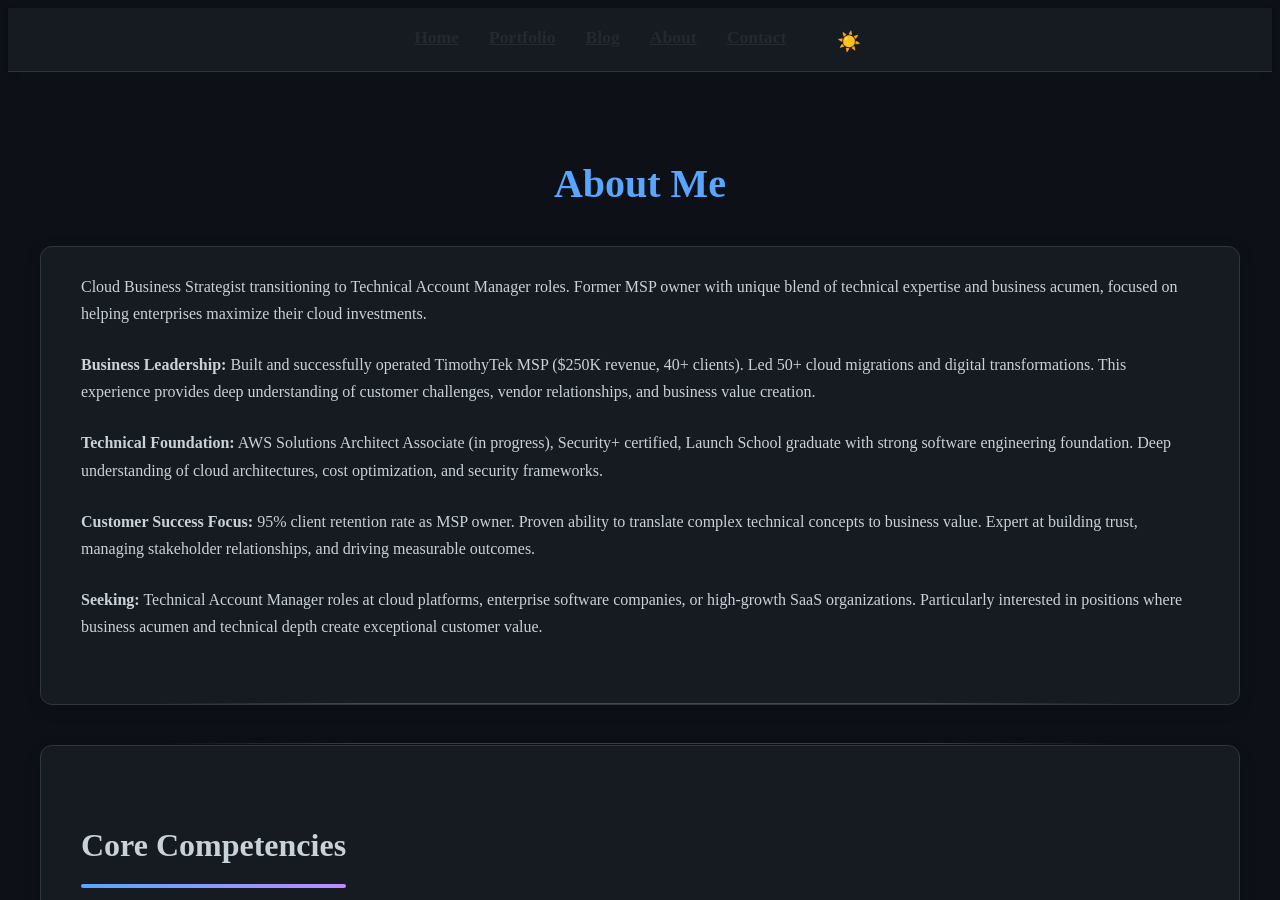
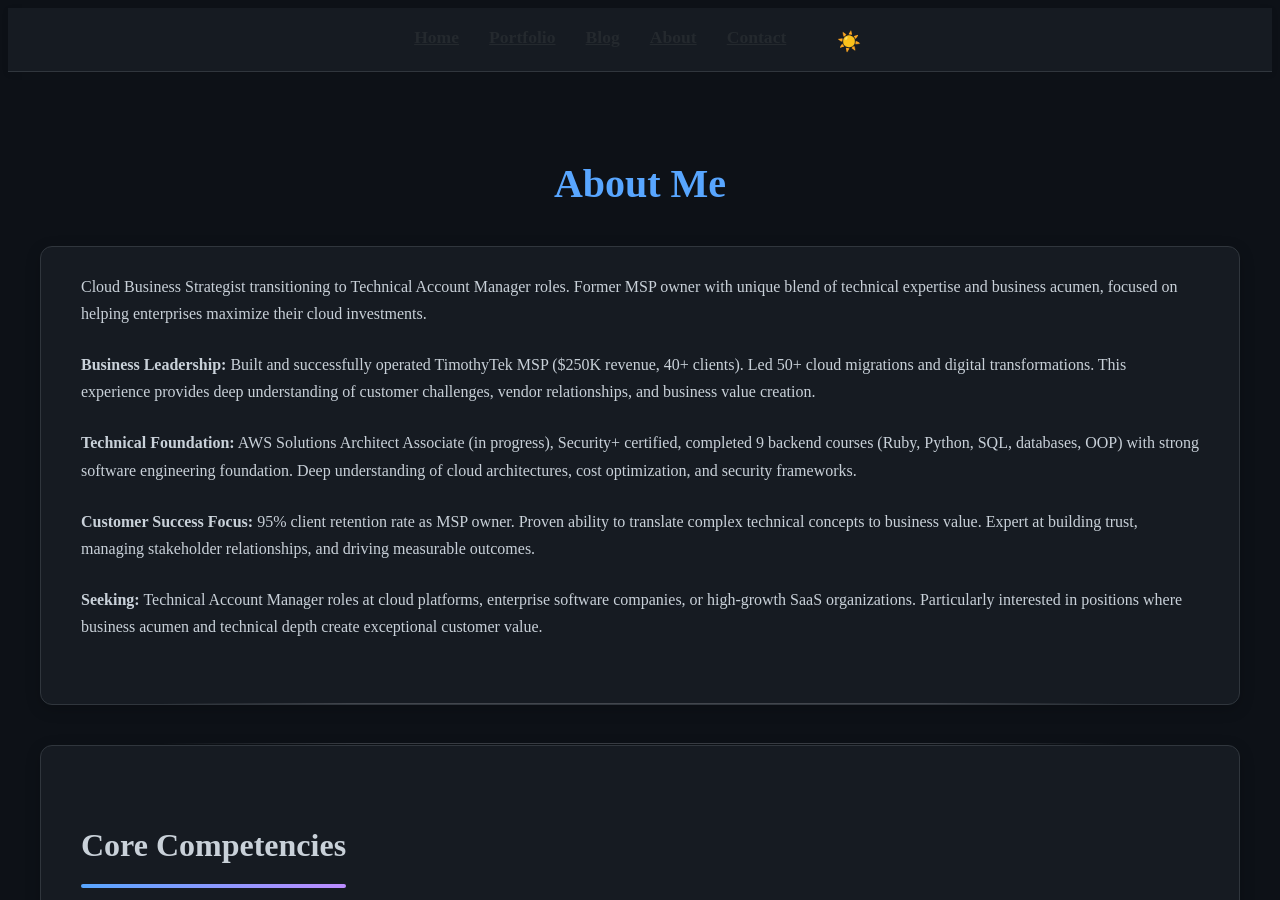
Before and after one commit to joshuamichaelhall/joshuamichaelhall.github.io, a Jekyll site: the page built from pages/about.md, in a window 1280 px wide and 900 px high. Built offline with Jekyll 4.4.1, drawn with Linux system fonts in a browser that asks for light colours; nearby versions of some CDN libraries; some of the changed text lies outside the part shown.

Commit message:
Update Launch School references to specific backend course descriptions
Updated educational background across multiple files:
- About pages and profile descriptions
- Skills configuration files
- Career documentation
- Blog posts and LinkedIn optimization guides

Changed from "Launch School graduate" to "completed 9 backend courses
(Ruby, Python, SQL, databases, OOP)" for clearer context about programming
foundation and technical capabilities.

🤖 Generated with [Claude Code](https://claude.ai/code)

Co-Authored-By: Claude <noreply@anthropic.com>

```diff
--- a/_data/skills.yml
+++ b/_data/skills.yml
@@ -58,7 +58,7 @@ categories:
     skills:
       - name: "Ruby Programming"
         level: 85
-        description: "Launch School mastery, OOP principles, test-driven development"
+        description: "Mastery from 9 backend courses, OOP principles, test-driven development"
       - name: "PostgreSQL"
         level: 80
         description: "Database design, complex queries, performance optimization"
--- a/about.markdown
+++ b/about.markdown
@@ -42,7 +42,7 @@ I'm a mid-level cloud engineer specializing in FinOps and security automation wi
 - Kubernetes Application Developer (CKAD) - In Progress
 
 ### Technical Education
-- Launch School Backend Development Program (Top 10% Graduate)
+- Completed 9 backend courses (Ruby, Python, SQL, databases, OOP) - Top 10% performance
 - AWS Advanced Training - Security & Cost Optimization
 - Cloud Security Alliance - CCSK Training
 
--- a/pages/about.md
+++ b/pages/about.md
@@ -11,7 +11,7 @@ permalink: /about/
 
   <p><strong>Business Leadership:</strong> Built and successfully operated TimothyTek MSP ($250K revenue, 40+ clients). Led 50+ cloud migrations and digital transformations. This experience provides deep understanding of customer challenges, vendor relationships, and business value creation.</p>
 
-  <p><strong>Technical Foundation:</strong> AWS Solutions Architect Associate (in progress), Security+ certified, Launch School graduate with strong software engineering foundation. Deep understanding of cloud architectures, cost optimization, and security frameworks.</p>
+  <p><strong>Technical Foundation:</strong> AWS Solutions Architect Associate (in progress), Security+ certified, completed 9 backend courses (Ruby, Python, SQL, databases, OOP) with strong software engineering foundation. Deep understanding of cloud architectures, cost optimization, and security frameworks.</p>
 
   <p><strong>Customer Success Focus:</strong> 95% client retention rate as MSP owner. Proven ability to translate complex technical concepts to business value. Expert at building trust, managing stakeholder relationships, and driving measurable outcomes.</p>
 
@@ -63,7 +63,7 @@ permalink: /about/
     <ul class="cert-list in-progress">
       <li><strong>AWS Solutions Architect Associate</strong> - In progress (February 2025)</li>
       <li><strong>CompTIA Security+</strong> - Renewing (March 2025)</li>
-      <li><strong>Launch School Core Curriculum</strong> - Software engineering foundation (2024)</li>
+      <li><strong>Backend Programming Courses</strong> - 9 courses (Ruby, Python, SQL, databases, OOP) software engineering foundation (2024)</li>
       <li><strong>Google Project Management</strong> - Modern PM practices (2023)</li>
       <li><strong>Master of Divinity</strong> - Advanced communication and leadership (2013)</li>
     </ul>
```
Also changed, not shown: _posts/2025-05-26-strategic-devops-career-certifications.md (+1 -1 lines), docs/CAREER-ROADMAP.md (+2 -2 lines), docs/LINKEDIN-OPTIMIZATION.md (+1 -1 lines).
